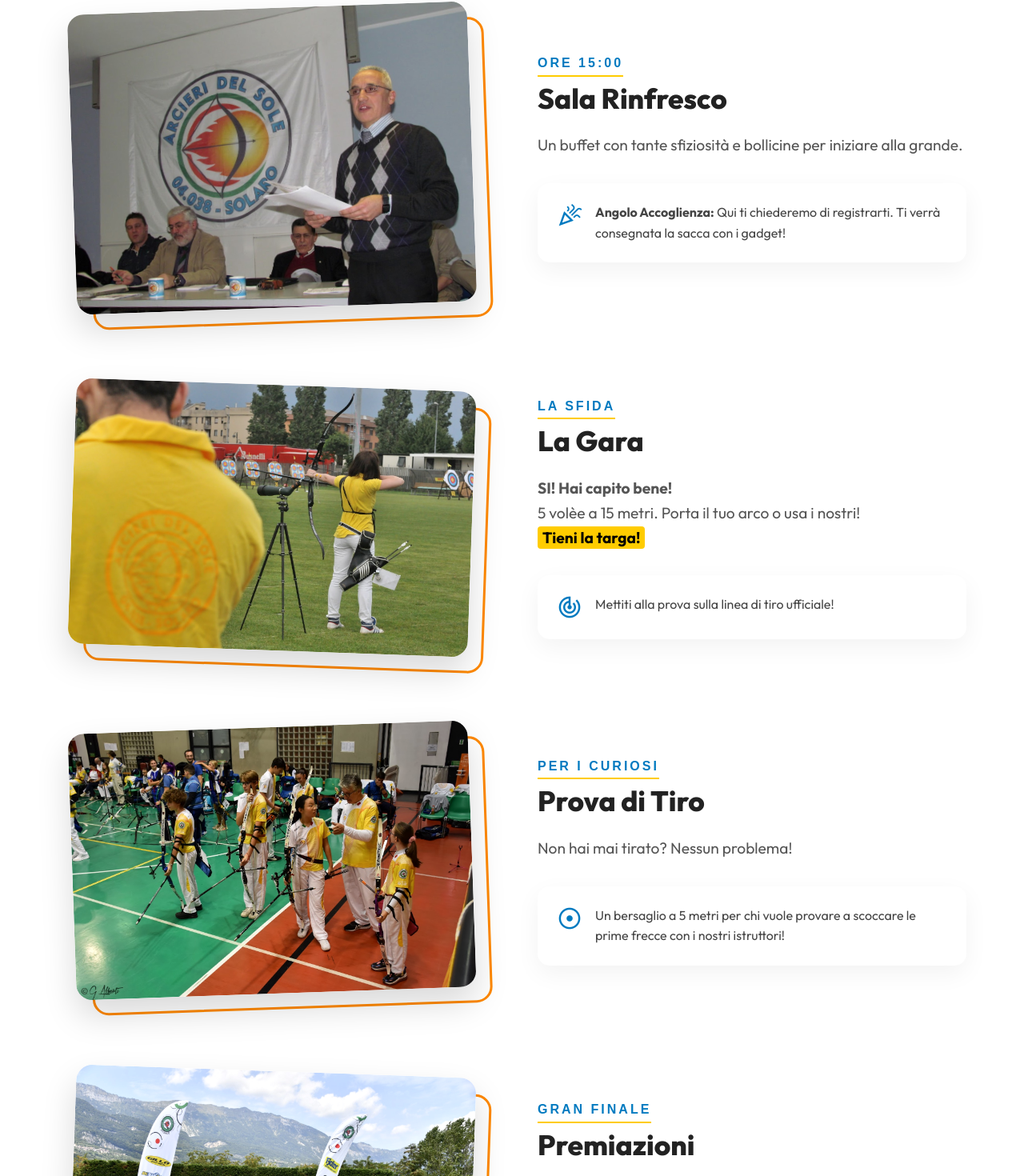
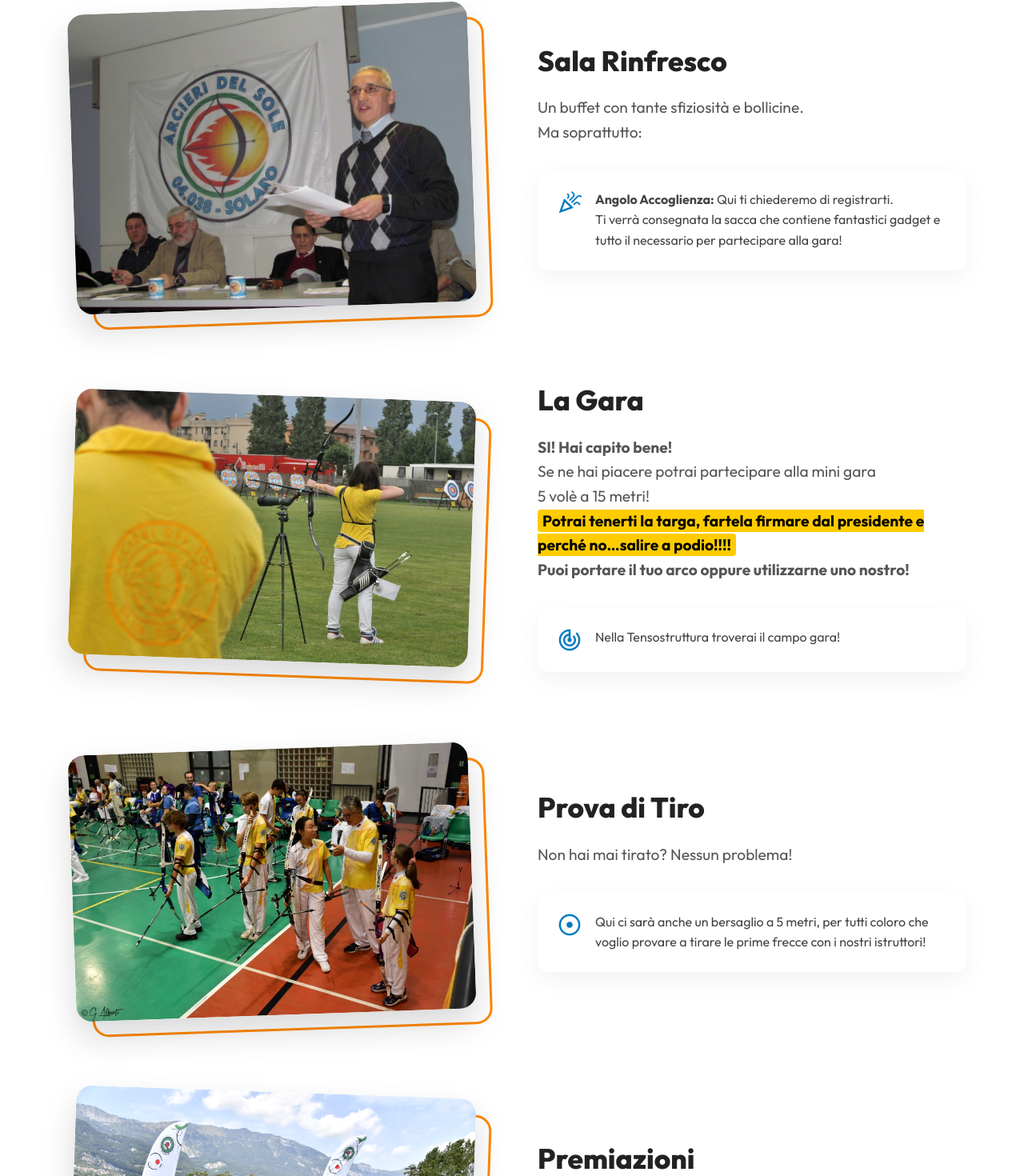
Before and after one commit to Alb3rt05/50esimoArcieriDelSole-fe, an Angular app: page / in a window 1280 px wide. Shown: the part 1115-2585 px from the top of the page at 80% size. Built offline with nearby package versions, Linux system fonts and the light colour scheme.

Commit message:
UPD:Updated text for site

```diff
--- a/src/app/components/footer/footer.component.html
+++ b/src/app/components/footer/footer.component.html
@@ -19,6 +19,8 @@
         </div>
         <p>&copy; 2026 Arcieri del Sole | 50° Anniversario</p>
         <p>Via Drizza 20, Solaro (MI)</p>
+        <p class="credits">Developed by <a href="https://github.com/Alb3rt05" target="_blank"
+                rel="noopener noreferrer">Alb3rt05</a></p>
     </div>
 
 </footer>
--- a/src/app/components/footer/footer.component.scss
+++ b/src/app/components/footer/footer.component.scss
@@ -37,3 +37,27 @@ p {
     color: var(--color-sun-yellow, #ffcc00);
     transform: translateY(-2px);
 }
+
+.credits {
+    margin-top: 1.5rem;
+    font-size: 1rem;
+    opacity: 1;
+    color: white;
+    font-family: var(--font-main);
+    /* Ensure it looks official */
+    letter-spacing: 0.5px;
+
+    a {
+        color: var(--color-sun-yellow, #ffcc00);
+        text-decoration: none;
+        font-weight: 700;
+        transition: all 0.3s ease;
+        padding-bottom: 2px;
+        border-bottom: 1px solid transparent;
+
+        &:hover {
+            border-bottom-color: var(--color-secondary);
+            filter: brightness(1.2);
+        }
+    }
+}
--- a/src/app/components/gallery/gallery.component.html
+++ b/src/app/components/gallery/gallery.component.html
@@ -1,7 +1,7 @@
 <section class="container mt-2 mb-2">
     <div class="text-center mb-2">
-        <h2 class="text-solar creative-title">Un Tuffo nel Passato</h2>
-        <p>50 anni di emozioni, vittorie e amicizia.</p>
+        <h2 class="text-solar creative-title">UN TUFFO NEL PASSATO</h2>
+
     </div>
 
     <div class="gallery-grid">
--- a/src/app/components/header/header.component.scss
+++ b/src/app/components/header/header.component.scss
@@ -80,7 +80,7 @@ nav a:not(.btn-partecipa)::after {
     height: 2px;
     bottom: -4px;
     left: 0;
-    background-color: var(--color-sun-yellow);
+    background-color: var(--color-secondary);
     /* Solar Yellow underline for contrast */
     transition: width 0.3s ease;
 }
--- a/src/app/components/location/location.component.html
+++ b/src/app/components/location/location.component.html
@@ -1,6 +1,6 @@
 <section class="container mt-2 mb-2 relative-container">
     <div class="text-center mb-2">
-        <h2 class="text-solar creative-title">La Posizione</h2>
+        <h2 class="text-solar creative-title">LOCATION</h2>
         <p class="hand-font" style="font-size: 1.5rem; color: var(--color-text-light); transform: rotate(-1deg);">Ti
             aspettiamo al campo!</p>
     </div>
@@ -28,8 +28,7 @@
                     </span>
                     Parcheggi
                 </h3>
-                <p class="sub-note">Non preoccuparti per l'auto! Abbiamo tantissimo spazio gratuito proprio davanti
-                    all'ingresso.</p>
+                <p class="sub-note">Non preoccuparti per l'auto! Abbiamo tantissimi parcheggi disponibili in mappa!</p>
             </div>
 
             <div class="note-card note-white">
@@ -40,7 +39,7 @@
                     </span>
                     Tensostruttura
                 </h3>
-                <p class="sub-note">Il cuore dell'azione! Qui troverai il campo di gara e potrai provare a tirare.</p>
+                <p class="sub-note">Nella Tensostruttura troverai il campo gara!</p>
             </div>
 
             <div class="note-card note-blue">
@@ -51,7 +50,7 @@
                     </span>
                     Sala Rinfresco
                 </h3>
-                <p class="sub-note">Per rilassarsi dopo la gara con cibo e bollicine!</p>
+                <p class="sub-note">Un buffet con tante sfiziosità e bollicine</p>
             </div>
         </div>
     </div>
--- a/src/app/components/program/program.component.html
+++ b/src/app/components/program/program.component.html
@@ -26,13 +26,13 @@
             </div>
         </div>
         <div class="mag-text-col">
-            <div class="step-marker">Ore 15:00</div>
+            <!-- <div class="step-marker">Ore 15:00</div> -->
             <h3 class="step-title">Sala Rinfresco</h3>
-            <p class="step-desc">Un buffet con tante sfiziosità e bollicine per iniziare alla grande.</p>
+            <p class="step-desc">Un buffet con tante sfiziosità e bollicine. <br> Ma soprattutto: </p>
             <div class="info-highlight">
                 <span class="material-symbols-outlined icon">celebration</span>
-                <p><strong>Angolo Accoglienza:</strong> Qui ti chiederemo di registrarti. Ti verrà consegnata la sacca
-                    con i gadget!</p>
+                <p><strong>Angolo Accoglienza:</strong> Qui ti chiederemo di registrarti. <br> Ti verrà consegnata la
+                    sacca che contiene fantastici gadget e tutto il necessario per partecipare alla gara!</p>
             </div>
         </div>
     </div>
@@ -40,13 +40,17 @@
     <!-- ROW 2: La Gara (Text Left, Image Right) -->
     <div class="mag-row reverse">
         <div class="mag-text-col">
-            <div class="step-marker">La Sfida</div>
+            <!-- <div class="step-marker">La Sfida</div> -->
             <h3 class="step-title">La Gara</h3>
-            <p class="step-desc"><strong>SI! Hai capito bene!</strong><br>5 volèe a 15 metri. Porta il tuo arco o usa i
-                nostri! <br><span class="highlight-text">Tieni la targa!</span></p>
+            <p class="step-desc"><strong>SI! Hai capito bene!</strong><br>Se ne hai piacere potrai partecipare alla mini
+                gara<br> 5 volè a 15 metri!<br>
+                <span class="highlight-text">Potrai tenerti la targa, fartela firmare dal presidente e perché no…salire
+                    a podio!!!!</span>
+                <br><strong>Puoi portare il tuo arco oppure utilizzarne uno nostro!</strong>
+            </p>
             <div class="info-highlight">
                 <span class="material-symbols-outlined icon">track_changes</span>
-                <p>Mettiti alla prova sulla linea di tiro ufficiale!</p>
+                <p>Nella Tensostruttura troverai il campo gara!</p>
             </div>
         </div>
         <div class="mag-image-col">
@@ -66,12 +70,13 @@
             </div>
         </div>
         <div class="mag-text-col">
-            <div class="step-marker">Per i Curiosi</div>
+            <!-- <div class="step-marker">Per i Curiosi</div> -->
             <h3 class="step-title">Prova di Tiro</h3>
             <p class="step-desc">Non hai mai tirato? Nessun problema!</p>
             <div class="info-highlight">
                 <span class="material-symbols-outlined icon">adjust</span>
-                <p>Un bersaglio a 5 metri per chi vuole provare a scoccare le prime frecce con i nostri istruttori!</p>
+                <p>Qui ci sarà anche un bersaglio a 5 metri, per tutti coloro che voglio provare a tirare le prime
+                    frecce con i nostri istruttori!</p>
             </div>
         </div>
     </div>
@@ -79,12 +84,12 @@
     <!-- ROW 4: Premiazioni (Text Left, Image Right) -->
     <div class="mag-row reverse">
         <div class="mag-text-col">
-            <div class="step-marker">Gran Finale</div>
+            <!-- <div class="step-marker">Gran Finale</div> -->
             <h3 class="step-title">Premiazioni</h3>
-            <p class="step-desc">Celebriamo insieme i risultati della giornata.</p>
+            <p class="step-desc">Vieni a festeggiare con noi</p>
             <div class="info-highlight">
                 <span class="material-symbols-outlined icon">emoji_events</span>
-                <p>Foto di rito e Riconoscimenti speciali per tutti gli atleti partecipanti!</p>
+                <p>Foto e premiazioni <strong>PER TUTTI!</strong></p>
             </div>
         </div>
         <div class="mag-image-col">
--- a/src/index.html
+++ b/src/index.html
@@ -3,10 +3,10 @@
 
 <head>
   <meta charset="utf-8">
-  <title>ArcieriDelSole50th</title>
+  <title>50esimo Arcieri del Sole</title>
   <base href="/">
   <meta name="viewport" content="width=device-width, initial-scale=1">
-  <link rel="icon" type="image/x-icon" href="favicon.ico">
+  <link rel="icon" type="image/x-icon" href="/assets/images/icons/Arcieridelsole_azzurro_stampa 1.svg">
 
   <!-- SEO & Social Meta Tags -->
   <title>50° Anniversario Arcieri del Sole (1976-2026)</title>
```
Also changed, not shown: 1 other file (tests, documents, lock files or other folders).
